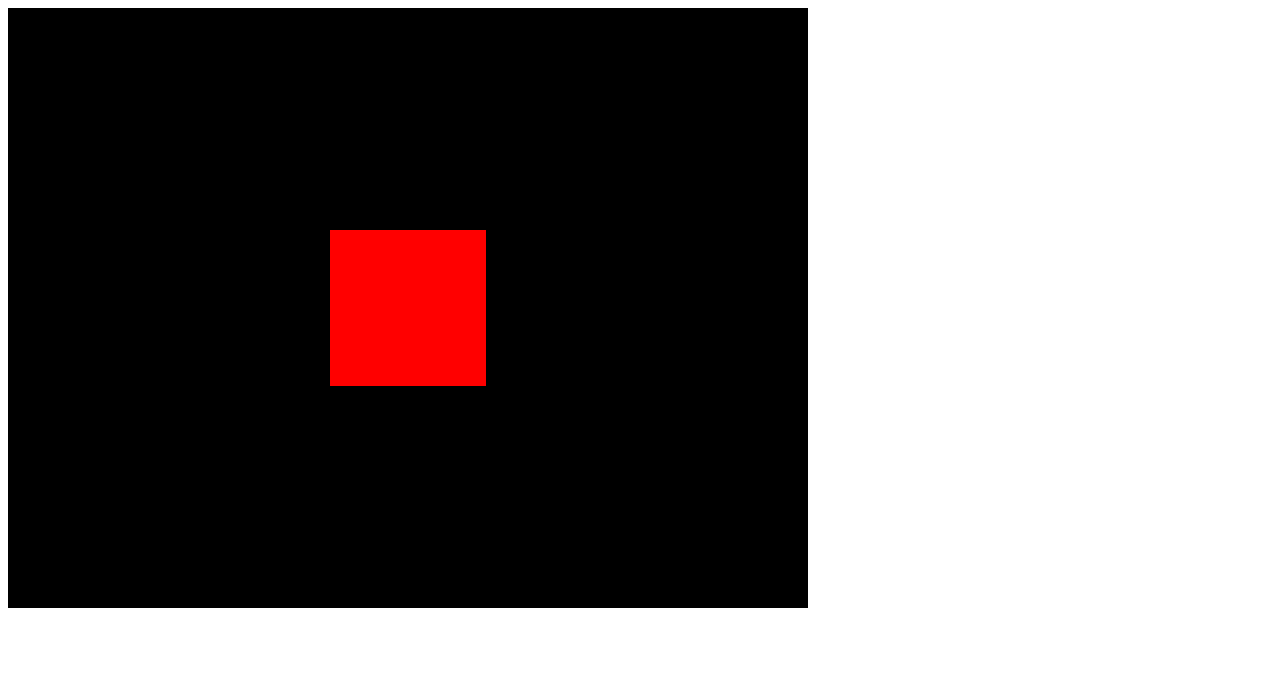
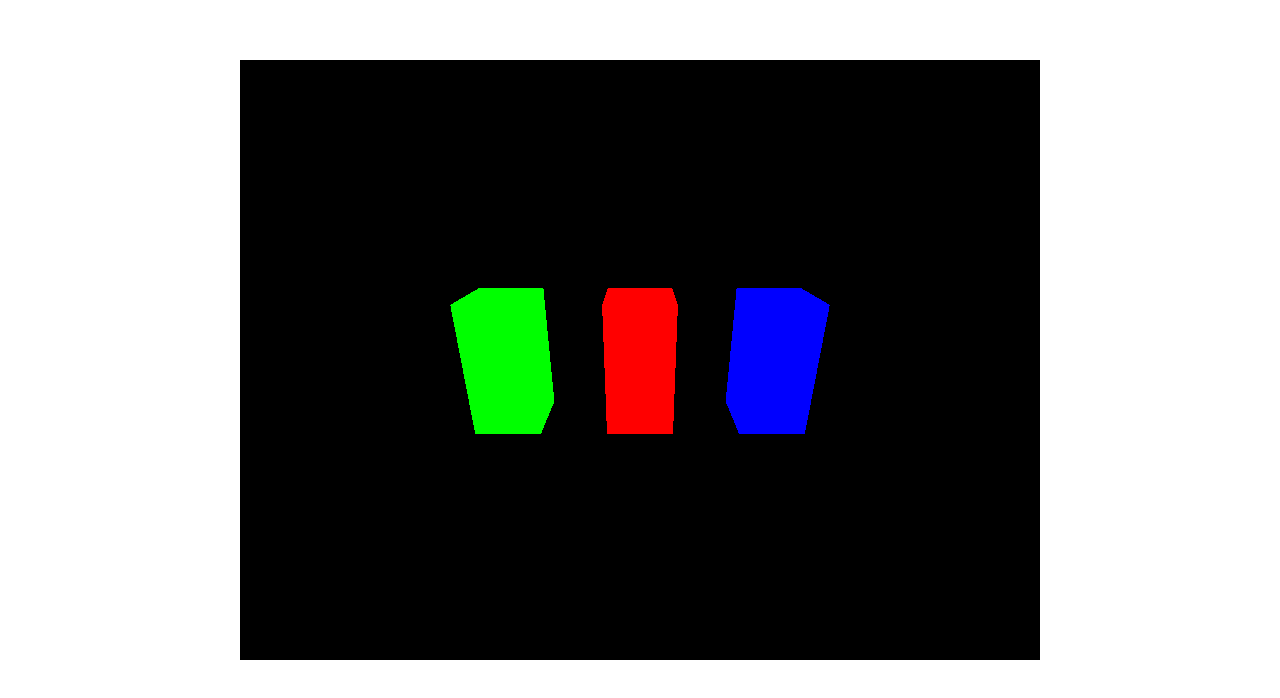
Before and after one commit to Kat-Str/three.js, a website built with Vite: page 05-transform-objects/src/index.html in a window 1280 px wide. Built offline with nearby package versions, Linux system fonts and the light colour scheme.

Commit message:
Created a group of objects

```diff
--- a/05-transform-objects/src/index.html
+++ b/05-transform-objects/src/index.html
@@ -1,13 +1,13 @@
 <!DOCTYPE html>
 <html lang="en">
-<head>
-    <meta charset="UTF-8">
-    <meta name="viewport" content="width=device-width, initial-scale=1.0">
+  <head>
+    <meta charset="UTF-8" />
+    <meta name="viewport" content="width=device-width, initial-scale=1.0" />
     <title>05 - Transform objects</title>
-    <link rel="stylesheet" href="./style.css">
-</head>
-<body>
+    <link rel="stylesheet" href="./style.css" />
+  </head>
+  <body>
     <canvas class="webgl"></canvas>
     <script type="module" src="./script.js"></script>
-</body>
+  </body>
 </html>
--- a/05-transform-objects/src/script.js
+++ b/05-transform-objects/src/script.js
@@ -1,39 +1,63 @@
-import * as THREE from 'three'
+import * as THREE from "three";
 
 // Canvas
-const canvas = document.querySelector('canvas.webgl')
+const canvas = document.querySelector("canvas.webgl");
 
 // Scene
-const scene = new THREE.Scene()
+const scene = new THREE.Scene();
 
 /**
  * Objects
  */
-const geometry = new THREE.BoxGeometry(1, 1, 1)
-const material = new THREE.MeshBasicMaterial({ color: 0xff0000 })
-const mesh = new THREE.Mesh(geometry, material)
-scene.add(mesh)
 
-/**
- * Sizes
- */
+// Group
+
+const cubes = new THREE.Group();
+scene.add(cubes);
+cubes.scale.y = 2;
+cubes.rotation.x = 0.4;
+
+// one way of creating mesh
+
+const geometry = new THREE.BoxGeometry(0.5, 0.5, 0.5);
+const material = new THREE.MeshBasicMaterial({ color: 0xff0000 });
+const redCube = new THREE.Mesh(geometry, material);
+redCube.position.x = 0;
+cubes.add(redCube);
+
+// another way of creating mesh
+
+const greenCube = new THREE.Mesh(
+  new THREE.BoxGeometry(0.5, 0.5, 0.5),
+  new THREE.MeshBasicMaterial({ color: 0x00ff00 })
+);
+greenCube.position.x = -1;
+cubes.add(greenCube);
+
+const blueCube = new THREE.Mesh(
+  new THREE.BoxGeometry(0.5, 0.5, 0.5),
+  new THREE.MeshBasicMaterial({ color: 0x0000ff })
+);
+blueCube.position.x = 1;
+cubes.add(blueCube);
+
+// Sizes
 const sizes = {
-    width: 800,
-    height: 600
-}
+  width: 800,
+  height: 600,
+};
 
-/**
- * Camera
- */
-const camera = new THREE.PerspectiveCamera(75, sizes.width / sizes.height)
-camera.position.z = 3
-scene.add(camera)
+// Camera
+const camera = new THREE.PerspectiveCamera(75, sizes.width / sizes.height);
+camera.position.z = 3;
+scene.add(camera);
 
-/**
- * Renderer
- */
+// "Look at" method
+camera.lookAt(cubes.position);
+
+// Renderer
 const renderer = new THREE.WebGLRenderer({
-    canvas: canvas
-})
-renderer.setSize(sizes.width, sizes.height)
-renderer.render(scene, camera)
+  canvas: canvas,
+});
+renderer.setSize(sizes.width, sizes.height);
+renderer.render(scene, camera);
--- a/05-transform-objects/src/style.css
+++ b/05-transform-objects/src/style.css
@@ -0,0 +1,9 @@
+body{
+    display: flex;
+    justify-content: center;
+    margin-top: 60px;
+}
+.webgl {
+  position: fixed;
+  max-width: 100vw;
+}
```
